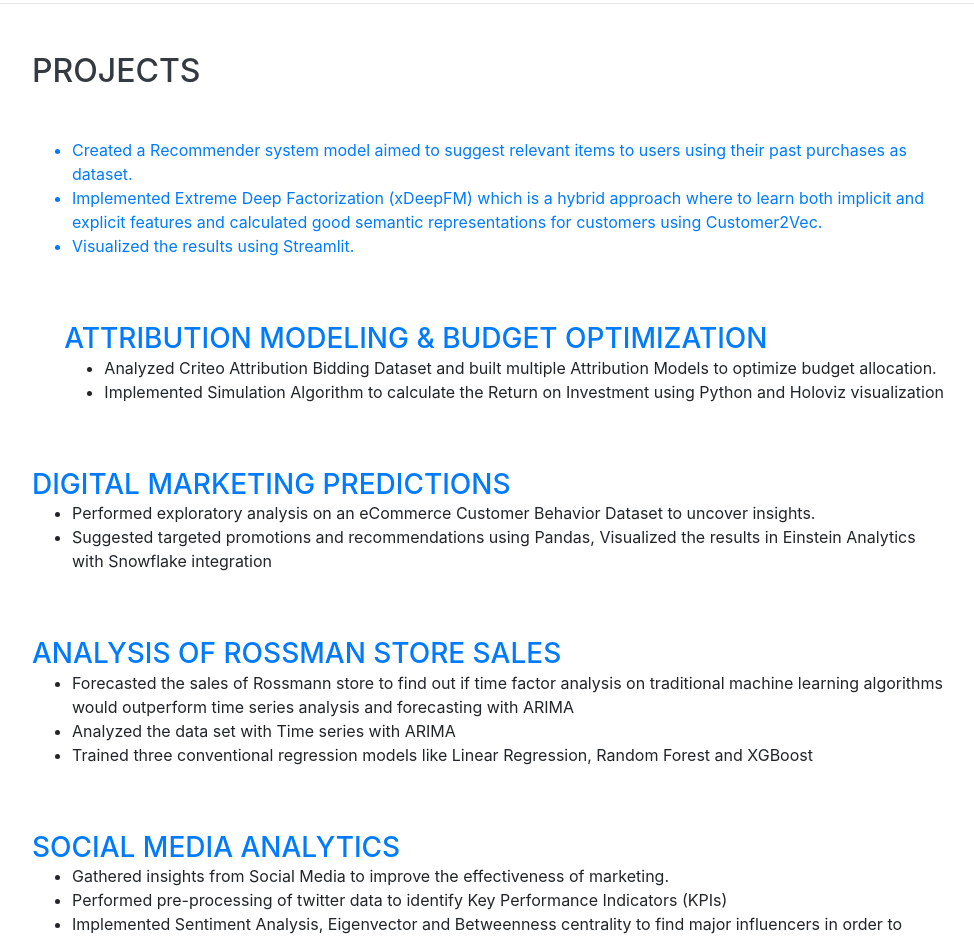
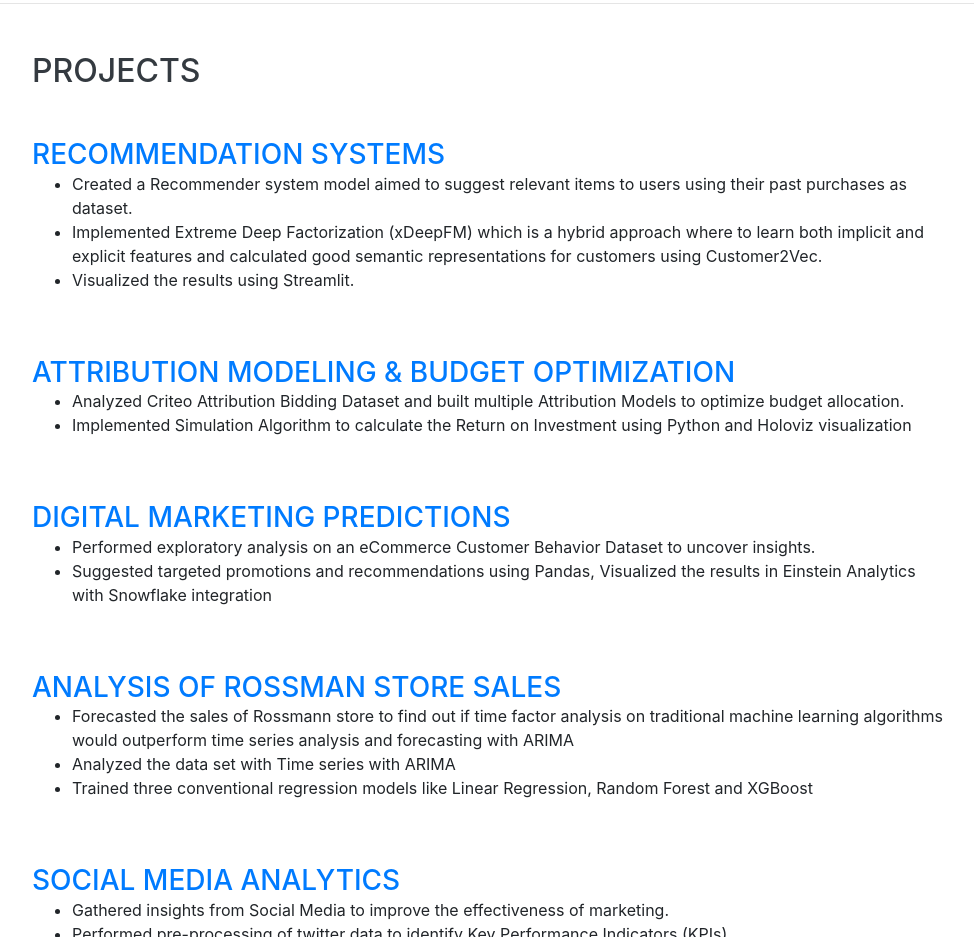
Before and after one commit to mohodhruda/mohodhruda.github.io, a website with bundled scripts: page index.html in a window 1280 px wide. Shown: the part 3338-4275 px from the top of the page, without its empty margins (288-1262 px from the left). Built offline with nearby package versions, Linux system fonts and the light colour scheme; a web font is replaced by a local one.

Commit message:
Update index.html
commit initial

```diff
--- a/index.html
+++ b/index.html
@@ -251,7 +251,7 @@
 
         <div class="resume-item d-flex flex-column flex-md-row justify-content-between mb-5">
           <div class="resume-content">
-            <h3 class="mb-0"><a href="https://github.com/mohodhruda/Recommendation-Systems"</a></h3>
+            <h3 class="mb-0"><a href="https://github.com/mohodhruda/Recommendation-Systems">Recommendation Systems</a></h3>
             <ul>
               <li>Created a Recommender system model aimed to suggest relevant items to users using their past purchases as dataset.</li>
               <li>Implemented Extreme Deep Factorization (xDeepFM) which is a hybrid approach where to learn both implicit and explicit features and calculated good semantic representations for customers using Customer2Vec.</li>
```
